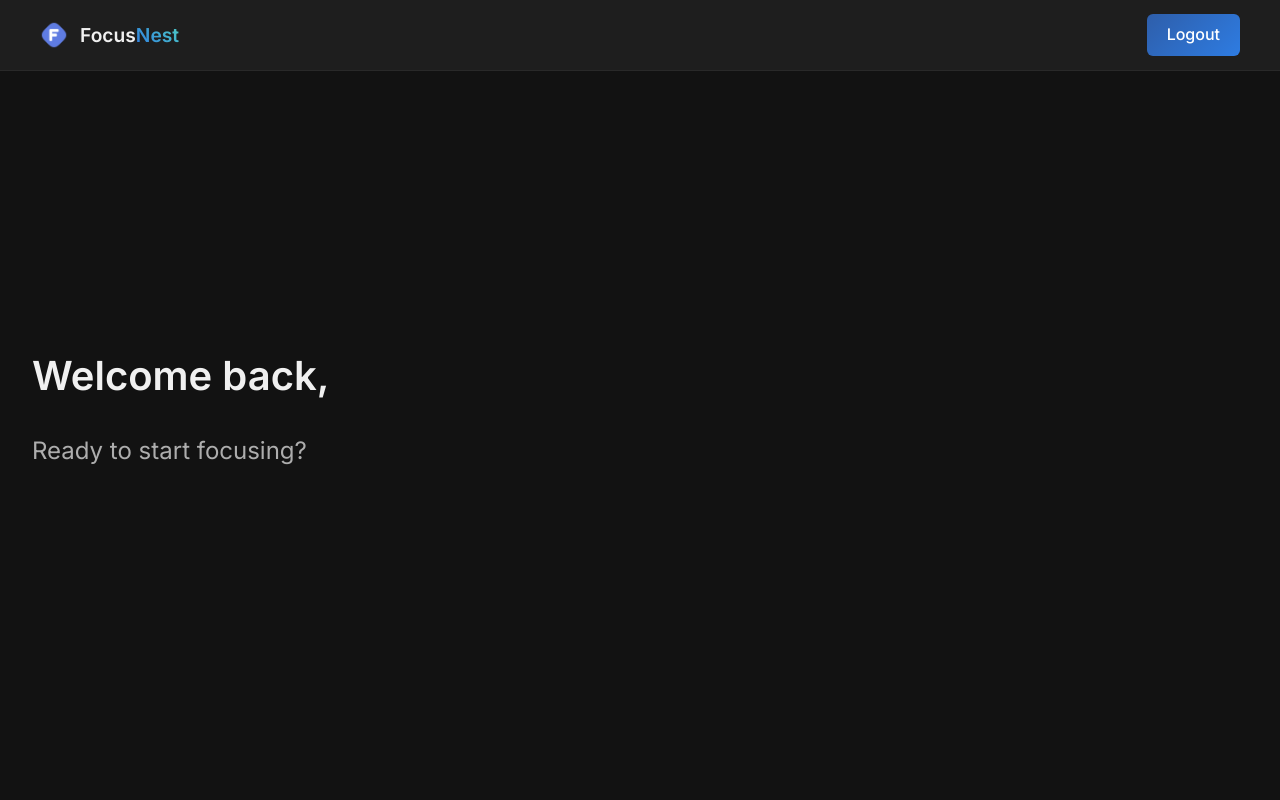
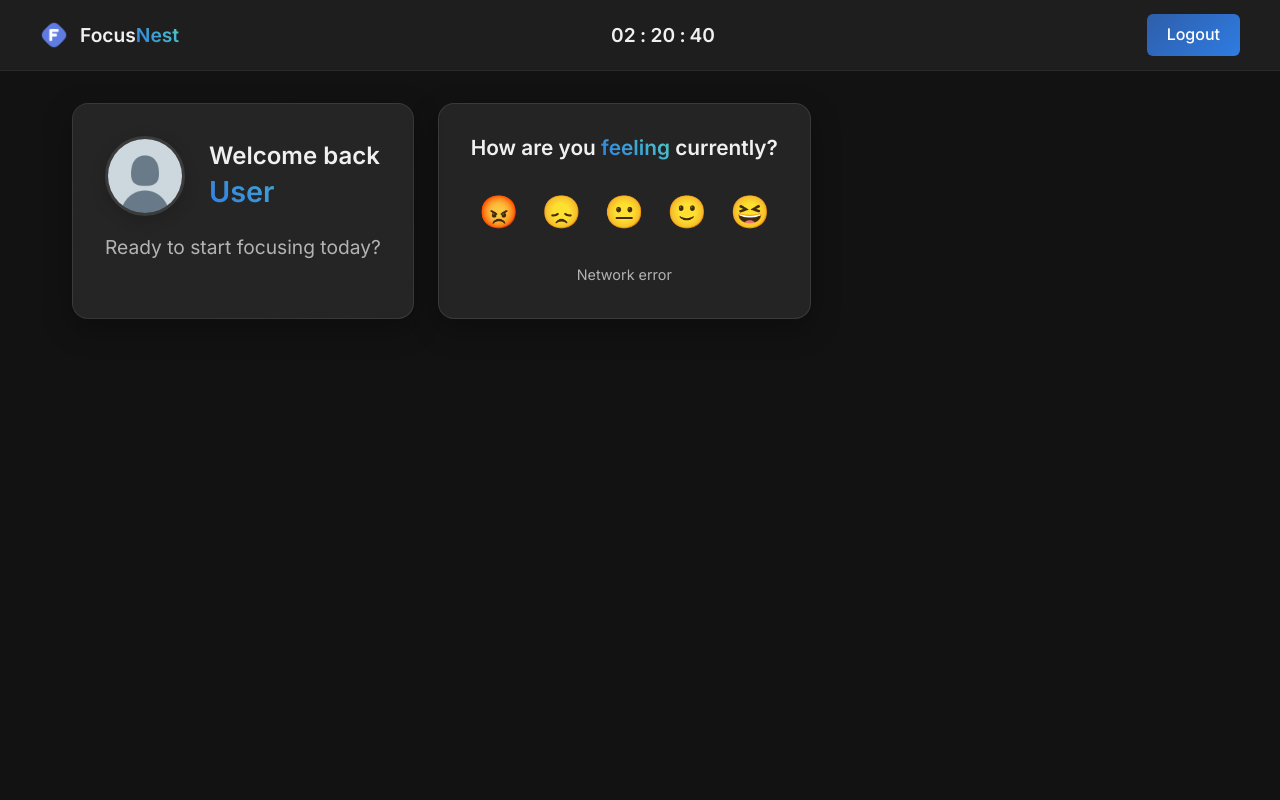
Before and after one commit to c2y5/FocusNest, a Flask app: page /dashboard in a window 1280 px wide. Run offline with Flask 3, Linux system fonts and the light colour scheme; the visitor is signed in with stand-in values (Sample User, id 1); data that the repository does not hold is empty.

Commit message:
added emotions + reworked dashboard

```diff
--- a/app/api/routes.py
+++ b/app/api/routes.py
@@ -4,6 +4,8 @@
 from flask import Blueprint, session, request, jsonify
 from app import mongo
 from bson.objectid import ObjectId
+import datetime
+import math
 
 api_bp = Blueprint("api", __name__, url_prefix="/api")
 
@@ -108,4 +110,83 @@ def me():
     if not session.get("user"):
         return jsonify({"error": "Unauthorized"}), 401
 
-    return jsonify(session["user"])
+    data = {
+        "name": session["user"]["name"],
+        "nickname": session["user"]["nickname"],
+        "picture": session["user"]["picture"]
+    }
+    return data
+
+@api_bp.route("emotion", methods=["POST", "GET"])
+def log_emotion():
+    if not session.get("user"):
+        return jsonify({"error": "Unauthorized"}), 401
+
+    if request.method == "POST":
+        data = request.json
+        emotion = data.get("emotion")
+
+        if not emotion:
+            return jsonify({"error": "Emotion is required"}), 400
+
+        user_id = session["user"]["id"]
+        last_log = mongo.db.emotions.find_one(
+            {"user_id": user_id},
+            sort=[("timestamp", -1)]
+        )
+
+        if last_log:
+            last_log_time = last_log["timestamp"]
+            current_time = datetime.datetime.now(datetime.timezone.utc)
+
+            if last_log_time.tzinfo is None:
+                last_log_time = last_log_time.replace(tzinfo=datetime.timezone.utc)
+
+            time_since_last = (current_time - last_log_time).total_seconds()
+
+            if time_since_last < 1800:
+                remaining_time = 1800 - time_since_last
+                minutes = int(remaining_time // 60)
+                seconds = int(remaining_time % 60)
+                return jsonify({
+                    "error": f"You can only log emotions once every 30 minutes. Please wait {minutes}m {seconds}s."
+                }), 429
+
+        log_entry = {
+            "user_id": user_id,
+            "emotion": emotion,
+            "timestamp": datetime.datetime.now(datetime.timezone.utc)
+        }
+
+        try:
+            mongo.db.emotions.insert_one(log_entry)
+        except Exception as e:
+            return jsonify({"error": f"Failed to log emotion: {e}"}), 500
+
+        return jsonify({"status": "success"}), 200
+    elif request.method == "GET":
+        user_id = session["user"]["id"]
+        last_log = mongo.db.emotions.find_one(
+            {"user_id": user_id},
+            sort=[("timestamp", -1)]
+        )
+
+        if not last_log:
+            return jsonify({"can_log": True}), 200
+
+        last_log_time = last_log["timestamp"]
+        current_time = datetime.datetime.now(datetime.timezone.utc)
+
+        if last_log_time.tzinfo is None:
+            last_log_time = last_log_time.replace(tzinfo=datetime.timezone.utc)
+
+        time_since_last = (current_time - last_log_time).total_seconds()
+
+        if time_since_last < 1800:
+            remaining_time = 1800 - time_since_last
+            return jsonify({
+                "can_log": False,
+                "remaining_time": math.ceil(remaining_time)
+            }), 200
+
+    return jsonify({"error": "Method not allowed"}), 405
--- a/app/static/css/style.css
+++ b/app/static/css/style.css
@@ -469,3 +469,218 @@ p {
     height: 300px;
   }
 }
+
+.dashboard-container {
+    max-width: 1200px;
+    margin: 0 auto;
+    padding: 2rem;
+}
+
+.welcome-card {
+    background: linear-gradient(135deg, var(--card-dark), var(--card-light));
+    border-radius: 16px;
+    padding: 2rem;
+    border: 1px solid rgba(255, 255, 255, 0.1);
+    box-shadow: 0 10px 30px rgba(0, 0, 0, 0.3);
+    backdrop-filter: blur(10px);
+    transition: all 0.4s ease;
+    max-width: 600px;
+    position: relative;
+    overflow: hidden;
+}
+
+.welcome-card::before {
+    content: "";
+    position: absolute;
+    top: 0;
+    left: 0;
+    width: 100%;
+    height: 100%;
+    background: radial-gradient(
+        200px circle at var(--mouse-x) var(--mouse-y),
+        rgba(94, 124, 226, 0.15),
+        transparent 50%
+    );
+    opacity: 0;
+    transition: opacity 0.5s;
+    z-index: 0;
+}
+
+.welcome-card:hover::before {
+    opacity: 1;
+}
+
+.welcome-card::after {
+    content: "";
+    position: absolute;
+    inset: 0;
+    background: linear-gradient(
+        135deg,
+        rgba(255, 255, 255, 0.03) 0%,
+        rgba(255, 255, 255, 0) 100%
+    );
+    z-index: 1;
+}
+
+.welcome-card:hover {
+    transform: translateY(-5px);
+    box-shadow: 0 15px 35px rgba(0, 0, 0, 0.4);
+    border-color: rgba(255, 255, 255, 0.2);
+}
+
+.dashboard-header {
+    display: flex;
+    justify-content: space-between;
+    align-items: center;
+    margin-bottom: 2rem;
+}
+
+.user-profile {
+    display: flex;
+    align-items: center;
+    gap: 1.5rem;
+}
+
+.profile-pic {
+    width: 80px;
+    height: 80px;
+    border-radius: 50%;
+    object-fit: cover;
+    border: 3px solid rgba(255, 255, 255, 0.1);
+    box-shadow: 0 4px 15px rgba(0, 0, 0, 0.2);
+}
+
+.user-info {
+    display: flex;
+    flex-direction: column;
+}
+
+.greeting-text {
+    font-size: 1.5rem;
+    color: var(--text-light);
+    margin: 0;
+}
+
+.username-text {
+    font-size: 1.8rem;
+    margin: 0.25rem 0 0 0;
+    background: linear-gradient(45deg, var(--primary-light), var(--teal));
+    -webkit-background-clip: text;
+    background-clip: text;
+    color: transparent;
+}
+
+.welcome-message {
+    font-size: 1.2rem;
+    color: var(--text-muted);
+    margin-top: 1rem;
+}
+
+@media (max-width: 768px) {
+    .dashboard-header {
+        flex-direction: column;
+        align-items: flex-start;
+        gap: 1.5rem;
+    }
+
+    .profile-pic {
+        width: 60px;
+        height: 60px;
+    }
+
+    .greeting-text {
+        font-size: 1.3rem;
+    }
+
+    .username-text {
+        font-size: 1.5rem;
+    }
+}
+
+.timer-display {
+    font-family: "Inter", sans-serif;
+    font-weight: 600;
+    font-size: 1.2rem;
+    color: var(--text-light);
+    display: flex;
+    align-items: center;
+    gap: 0.25rem;
+}
+
+.timer-display span {
+    min-width: 2ch;
+    text-align: center;
+}
+
+@media (max-width: 768px) {
+    .timer-display {
+        font-size: 1rem;
+        position: absolute;
+        left: 50%;
+        transform: translateX(-50%);
+    }
+
+    .header-content {
+        justify-content: space-between;
+    }
+
+    .logo-link {
+        z-index: 2;
+    }
+}
+
+.card-row {
+    display: flex;
+    gap: 1.5rem;
+    align-items: stretch;
+}
+
+.emotion-card {
+    background: #242424;
+    border-radius: 16px;
+    padding: 2rem;
+    border: 1px solid rgba(255, 255, 255, 0.1);
+    box-shadow: 0 10px 30px rgba(0, 0, 0, 0.3);
+    flex: 1;
+    min-width: 250px;
+    display: flex;
+    flex-direction: column;
+    justify-content: center;
+}
+
+.emotion-title {
+    font-size: 1.3rem;
+    margin-bottom: 1.5rem;
+    color: var(--text-light);
+    text-align: center;
+}
+
+.emotion-options {
+    display: flex;
+    justify-content: space-between;
+    margin-bottom: 1rem;
+}
+
+.emotion-option {
+    background: none;
+    border: none;
+    font-size: 2rem;
+    cursor: pointer;
+    padding: 0.5rem;
+    transition: transform 0.2s ease;
+    border-radius: 50%;
+    color: var(--text-light);
+}
+
+.emotion-option.selected {
+    background: rgba(46, 94, 170, 0.2);
+    transform: scale(1.2);
+}
+
+.emotion-instruction {
+    font-size: 0.9rem;
+    color: var(--text-muted);
+    text-align: center;
+    margin: 0;
+    margin-top: 0.5rem;
+}
--- a/app/static/js/featureCardHover.js
+++ b/app/static/js/cardHover.js
@@ -1,4 +1,4 @@
-document.querySelectorAll(".feature-card").forEach(card => {
+document.querySelectorAll(".card-mouse-highlight").forEach(card => {
     card.addEventListener("mousemove", (e) => {
         const rect = card.getBoundingClientRect();
         const x = e.clientX - rect.left;
--- /dev/null
+++ b/app/static/js/dashGreeting.js
@@ -0,0 +1,37 @@
+document.addEventListener("DOMContentLoaded", function() {
+    fetch("/api/@me").then(response => response.json()).then(data => {
+        if (data.picture) {
+            document.getElementById("profile-picture").src = data.picture;
+        } else {
+            document.getElementById("profile-picture").src = "/static/img/default-profile.png";
+        }
+
+        document.getElementById("profile-picture").hidden = false;
+
+        const username = document.getElementById("username");
+        if (data.name.includes("@")) {
+            username.textContent = data.nickname
+        } else {
+            username.textContent = data.name;
+        }
+
+        const greeting = document.getElementById("greeting");
+        const hour = new Date().getHours();
+        let greetingText;
+
+        if (hour < 12) {
+            greetingText = "Good morning";
+        } else if (hour < 18) {
+            greetingText = "Good afternoon";
+        } else {
+            greetingText = "Good evening";
+        }
+
+        greeting.textContent = greetingText
+    }).catch(error => {
+        console.error("Error fetching user data:", error);
+        document.getElementById("username").textContent = "User";
+        document.getElementById("greeting").textContent = "Welcome back";
+        document.getElementById("profile-picture").src = "/static/img/default-profile.png";
+    })
+})
--- /dev/null
+++ b/app/static/js/emotionLogger.js
@@ -0,0 +1,126 @@
+document.addEventListener("DOMContentLoaded", function() {
+    checkEmotionLogStatus();
+
+    const emotionOptions = document.querySelectorAll(".emotion-option");
+    emotionOptions.forEach(option => {
+        option.addEventListener("click", handleEmotionSelection);
+    });
+});
+
+async function checkEmotionLogStatus() {
+    try {
+        const response = await fetch("/api/emotion", {
+            method: "GET",
+            headers: {
+                "Content-Type": "application/json",
+            }
+        });
+
+        const data = await response.json();
+
+        if (response.ok) {
+            if (!data.can_log && data.remaining_time) {
+                startCooldown(data.remaining_time);
+            }
+        } else {
+            console.error("Error checking emotion log status:", data.error);
+            document.querySelector(".emotion-instruction").textContent = "Error checking mood log status";
+        }
+    } catch (error) {
+        console.error("Network error:", error);
+        document.querySelector(".emotion-instruction").textContent = "Network error";
+    }
+}
+
+async function handleEmotionSelection() {
+    const emotion = this.getAttribute("data-emotion");
+
+    updateSelectedEmotion(this, emotion);
+    document.querySelector(".emotion-instruction").textContent = "Logging mood...";
+
+    try {
+        const response = await fetch("/api/emotion", {
+            method: "POST",
+            headers: {
+                "Content-Type": "application/json",
+            },
+            body: JSON.stringify({ emotion: emotion })
+        });
+
+        const data = await response.json();
+
+        if (!response.ok) {
+            if (data.error === "cooldown" && data.remaining_time) {
+                startCooldown(data.remaining_time);
+                throw new Error(`Please wait ${formatTime(data.remaining_time)}`);
+            }
+            throw new Error(data.error || "Failed to log mood");
+        }
+
+        document.querySelector(".emotion-instruction").textContent = `Logged: ${formatEmotionText(emotion)}`;
+        startCooldown(1800);
+
+    } catch (error) {
+        console.error("Error:", error);
+        document.querySelector(".emotion-instruction").textContent = error.message;
+    }
+}
+
+function updateSelectedEmotion(selectedElement) {
+    document.querySelectorAll(".emotion-option").forEach(opt => {
+        opt.classList.remove("selected");
+        opt.style.transform = "scale(1)";
+    });
+
+    selectedElement.classList.add("selected");
+    selectedElement.style.transform = "scale(1.2)";
+}
+
+function startCooldown(secondsLeft) {
+    document.querySelectorAll(".emotion-option").forEach(opt => {
+        opt.disabled = true;
+    });
+
+    updateCooldownDisplay(secondsLeft);
+
+    const timerInterval = setInterval(() => {
+        secondsLeft--;
+
+        if (secondsLeft <= 0) {
+            clearInterval(timerInterval);
+            endCooldown();
+        } else {
+            updateCooldownDisplay(secondsLeft);
+        }
+    }, 1000);
+}
+
+function updateCooldownDisplay(secondsLeft) {
+    document.querySelector(".emotion-instruction").textContent =
+        `Next log in ${formatTime(secondsLeft)}`;
+}
+
+function endCooldown() {
+    document.querySelectorAll(".emotion-option").forEach(opt => {
+        opt.disabled = false;
+    });
+
+    document.querySelector(".emotion-instruction").textContent = "Select your current mood";
+
+    document.querySelectorAll(".emotion-option").forEach(opt => {
+        opt.classList.remove("selected");
+        opt.style.transform = "scale(1)";
+    });
+}
+
+function formatTime(seconds) {
+    const minutes = Math.floor(seconds / 60);
+    const remainingSeconds = seconds % 60;
+    return `${minutes}m ${remainingSeconds.toString().padStart(2, "0")}s`;
+}
+
+function formatEmotionText(emotion) {
+    return emotion.split("-").map(word =>
+        word.charAt(0).toUpperCase() + word.slice(1)
+    ).join(" ");
+}
--- /dev/null
+++ b/app/static/js/timerBase.js
@@ -0,0 +1,13 @@
+function updateTimer() {
+    const now = new Date();
+    const hours = String(now.getHours()).padStart(2, "0");
+    const minutes = String(now.getMinutes()).padStart(2, "0");
+    const seconds = String(now.getSeconds()).padStart(2, "0");
+
+    document.getElementById("timer-hours").textContent = hours;
+    document.getElementById("timer-minutes").textContent = minutes;
+    document.getElementById("timer-seconds").textContent = seconds;
+}
+
+updateTimer();
+setInterval(updateTimer, 500);
--- a/app/templates/base.html
+++ b/app/templates/base.html
@@ -17,6 +17,12 @@
                     <span class="brand-name">Focus<span class="gradient-text">Nest</span></span>
                 </a>
 
+                {% if request.path != "/" %}
+                    <div class="timer-display">
+                        <span id="timer-hours">00</span>:<span id="timer-minutes">00</span>:<span id="timer-seconds">00</span>
+                    </div>
+                {% endif %}
+
                 <nav class="header-nav">
                     {% if request.path == "/" %}
                         {% if session.user %}
@@ -35,6 +41,9 @@
             </div>
         </header>
 
+        {% if request.path != "/" %}
+            <script src="/static/js/timerBase.js"></script>
+        {% endif %}
         <main class="content">
             {% block content %}{% endblock %}
         </main>
--- a/app/templates/dashboard.html
+++ b/app/templates/dashboard.html
@@ -1,13 +1,35 @@
 {% extends "base.html" %}
 {% block content %}
 
-<section class="hero">
-    <div class="hero-content">
-        <div class="logo-display">
-            <h2>Welcome back, <span class="gradient-text">{{ session.user.nickname if "@" in session.user.name else session.user.name }}</span></h2>
+<div class="dashboard-container">
+     <div class="dashboard-header">
+        <div class="card-row">
+        <div class="welcome-card card-mouse-highlight">
+            <div class="user-profile">
+                <img id="profile-picture" src="/static/img/default-profile.png" alt="Profile Picture" class="profile-pic">
+                <div class="user-info">
+                    <h2 id="greeting" class="greeting-text"></h2>
+                    <h3 id="username" class="username-text"></h3>
+                </div>
+            </div>
+            <p class="welcome-message">Ready to start focusing today?</p>
         </div>
-        <p class="tagline">Ready to start focusing?</p>
+            <div class="emotion-card">
+            <h3 class="emotion-title">How are you <span class="gradient-text"> feeling</span> currently?</h3>
+            <div class="emotion-options">
+                <button class="emotion-option" data-emotion="worst">😡</button>
+                <button class="emotion-option" data-emotion="sad">😞</button>
+                <button class="emotion-option" data-emotion="neutral">😐</button>
+                <button class="emotion-option" data-emotion="good">🙂</button>
+                <button class="emotion-option" data-emotion="really-good">😆</button>
+            </div>
+            <p class="emotion-instruction">Click to log your mood</p>
+        </div>
     </div>
-</section>
+</div>
+
+<script src="/static/js/dashGreeting.js"></script>
+<script src="/static/js/cardHover.js"></script>
+<script src="/static/js/emotionLogger.js"></script>
 
 {% endblock %}
```
Also changed, not shown: app/templates/index.html (+4 -4 lines), app/static/img/default-profile.png (added).
